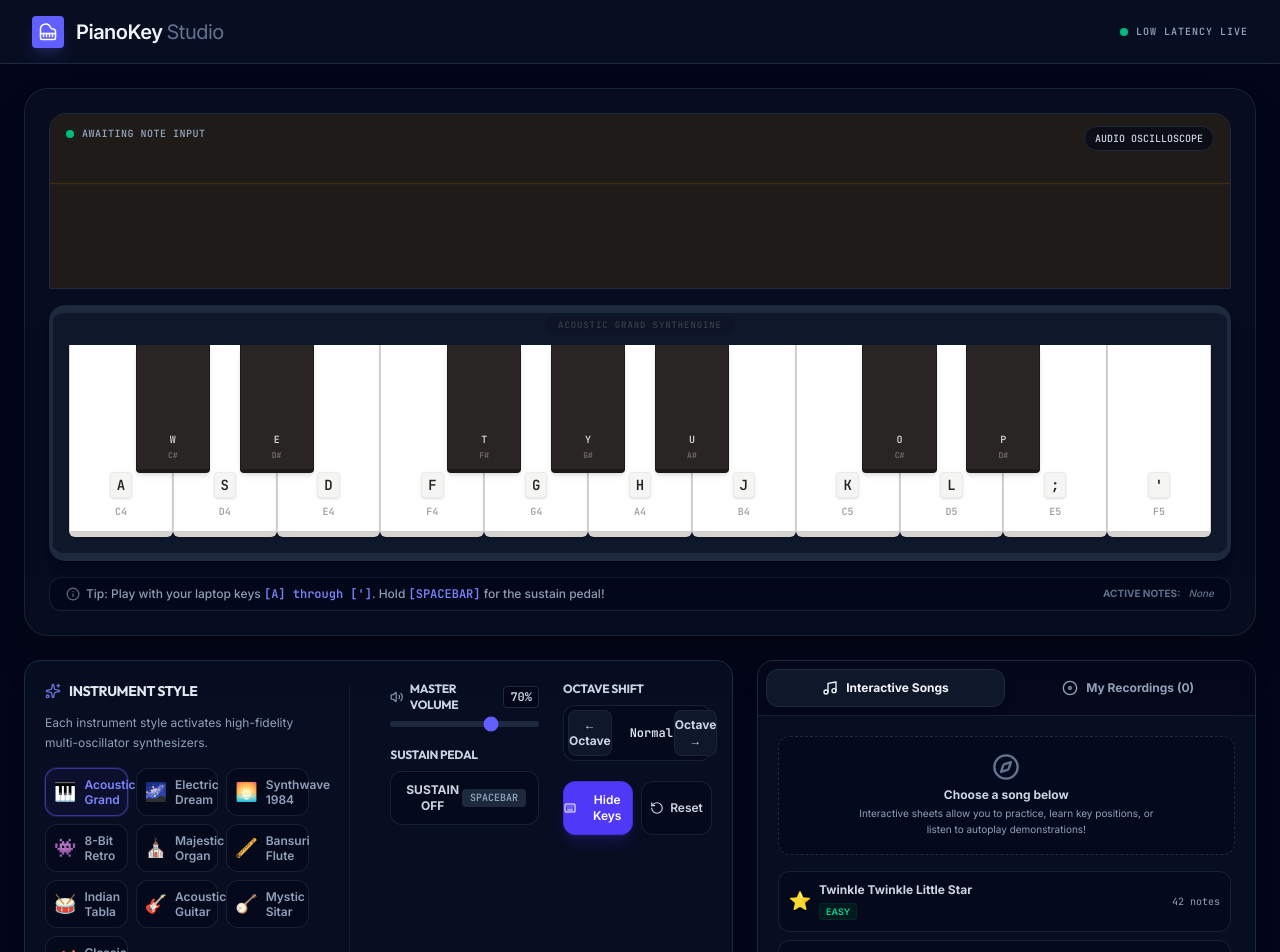
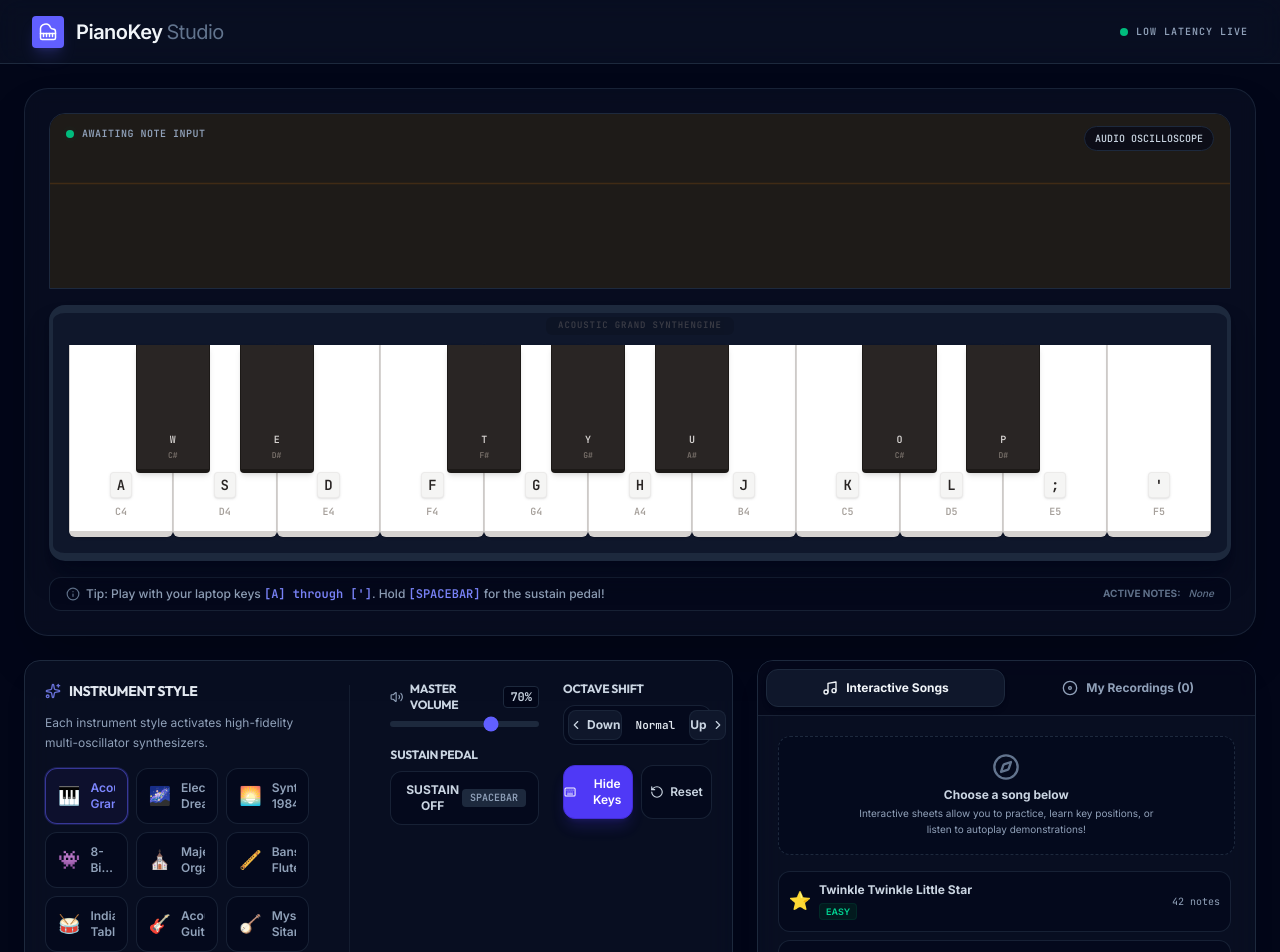
Before and after one commit to praweshm31/PianoKey, a React (Vite) app: page / in a window 1280 px wide. Shown: the top 952 px of the page. Built offline with nearby package versions, Linux system fonts and the light colour scheme.

Commit message:
feat: improve piano style selection UI
Refactor style selection buttons with consistent sizing, improved text wrapping, and added layout icons to enhance visual clarity and alignment.

```diff
--- a/src/components/Controls.tsx
+++ b/src/components/Controls.tsx
@@ -1,5 +1,5 @@
 import { PianoStyle, STYLE_CONFIGS } from '../types';
-import { Volume2, Keyboard, RotateCcw, Sparkles } from 'lucide-react';
+import { Volume2, Keyboard, RotateCcw, Sparkles, ChevronLeft, ChevronRight } from 'lucide-react';
 
 interface ControlsProps {
   currentStyle: PianoStyle;
@@ -82,16 +82,16 @@ export default function Controls({
                 key={styleId}
                 id={`btn-style-${styleId}`}
                 onClick={() => onStyleChange(styleId)}
-                className={`flex items-center gap-2 p-2 rounded-xl text-left border transition-all duration-150 group cursor-pointer ${
+                className={`flex items-center gap-2.5 px-3 py-2 h-14 rounded-xl text-left border transition-all duration-150 group cursor-pointer ${
                   isSelected
                     ? `${getActiveStyleClasses(styleId)} font-semibold`
                     : 'bg-slate-950/40 border-slate-800/80 hover:bg-slate-800 text-slate-400'
                 }`}
               >
-                <span className="text-lg group-hover:scale-110 transition-transform">
+                <span className="text-lg group-hover:scale-110 transition-transform shrink-0">
                   {config.emoji}
                 </span>
-                <span className="text-xs font-semibold leading-tight">{config.name}</span>
+                <span className="text-xs font-semibold leading-snug line-clamp-2">{config.name}</span>
               </button>
             );
           })}
@@ -166,20 +166,22 @@ export default function Controls({
                 id="btn-octave-down"
                 onClick={() => onOctaveOffsetChange(Math.max(-1, octaveOffset - 1))}
                 disabled={octaveOffset === -1}
-                className="flex-1 py-1.5 text-xs font-bold rounded-lg bg-slate-900 border border-slate-800/80 text-slate-300 hover:bg-slate-800 disabled:opacity-30 disabled:cursor-not-allowed hover:text-white cursor-pointer transition-colors"
+                className="flex-1 py-1.5 text-xs font-bold rounded-lg bg-slate-900 border border-slate-800/80 text-slate-300 hover:bg-slate-800 disabled:opacity-30 disabled:cursor-not-allowed hover:text-white cursor-pointer transition-colors flex items-center justify-center gap-1"
+                title="Shift Octave Down"
               >
-                &larr; Octave
+                <ChevronLeft className="w-3.5 h-3.5 shrink-0" /> Down
               </button>
-              <div className="px-3 text-xs font-mono font-bold text-slate-200 min-w-[50px] text-center">
+              <div className="px-2 text-[11px] font-mono font-bold text-slate-200 min-w-[45px] text-center shrink-0">
                 {octaveOffset === 0 ? 'Normal' : octaveOffset > 0 ? '+1 Oct' : '-1 Oct'}
               </div>
               <button
                 id="btn-octave-up"
                 onClick={() => onOctaveOffsetChange(Math.min(1, octaveOffset + 1))}
                 disabled={octaveOffset === 1}
-                className="flex-1 py-1.5 text-xs font-bold rounded-lg bg-slate-900 border border-slate-800/80 text-slate-300 hover:bg-slate-800 disabled:opacity-30 disabled:cursor-not-allowed hover:text-white cursor-pointer transition-colors"
+                className="flex-1 py-1.5 text-xs font-bold rounded-lg bg-slate-900 border border-slate-800/80 text-slate-300 hover:bg-slate-800 disabled:opacity-30 disabled:cursor-not-allowed hover:text-white cursor-pointer transition-colors flex items-center justify-center gap-1"
+                title="Shift Octave Up"
               >
-                Octave &rarr;
+                Up <ChevronRight className="w-3.5 h-3.5 shrink-0" />
               </button>
             </div>
           </div>
```
